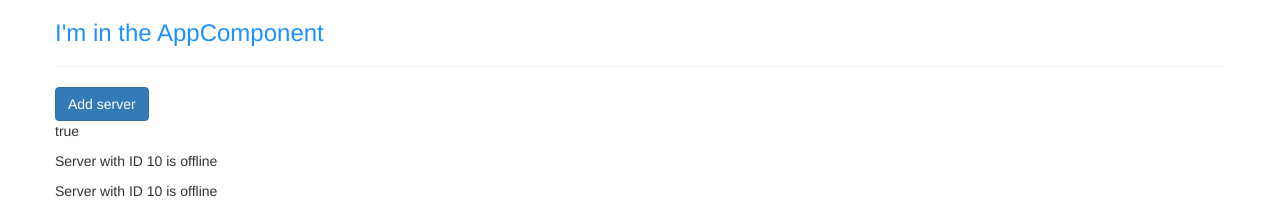
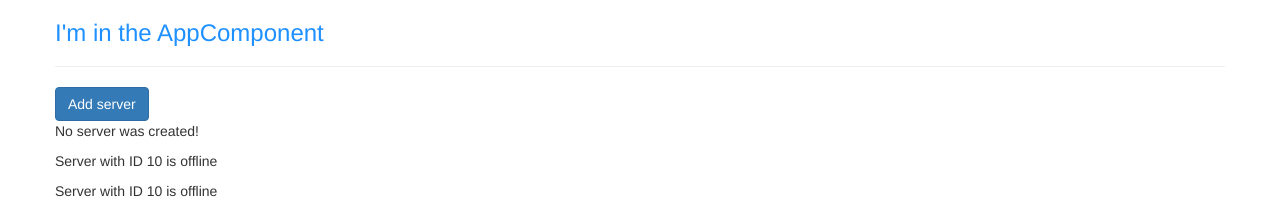
Before and after one commit to dirkgietelink/udemy-ang8, an Angular app: page / in a window 1280 px wide. Shown: the top 211 px of the page. Built offline with nearby package versions, Linux system fonts and the light colour scheme.

Commit message:
vid 28: Databinding example: Event Binding using (click)="onCreateServer()" Template --> TypeScript

```diff
--- a/src/app/servers/servers.component.html
+++ b/src/app/servers/servers.component.html
@@ -1,6 +1,8 @@
 <button
   class="btn btn-primary"
-  [disabled]="!allowNewServer">Add server</button>
-<p [innerText]="allowNewServer"></p>
+  [disabled]="!allowNewServer"
+  (click)="onCreateServer()">Add server</button>
+<!--<p [innerText]="allowNewServer"></p>-->
+<p>{{ serverCreationStatus }}</p>
 <app-server></app-server>
 <app-server></app-server>
--- a/src/app/servers/servers.component.ts
+++ b/src/app/servers/servers.component.ts
@@ -13,6 +13,7 @@
 export class ServersComponent implements OnInit {
 
   allowNewServer = false;
+  serverCreationStatus = 'No server was created!';
 
   constructor() {
     setTimeout(() => {
@@ -23,4 +24,8 @@
   ngOnInit() {
   }
 
+  onCreateServer() {
+    this.serverCreationStatus = 'Server was created!';
+  }
+
 }
```
